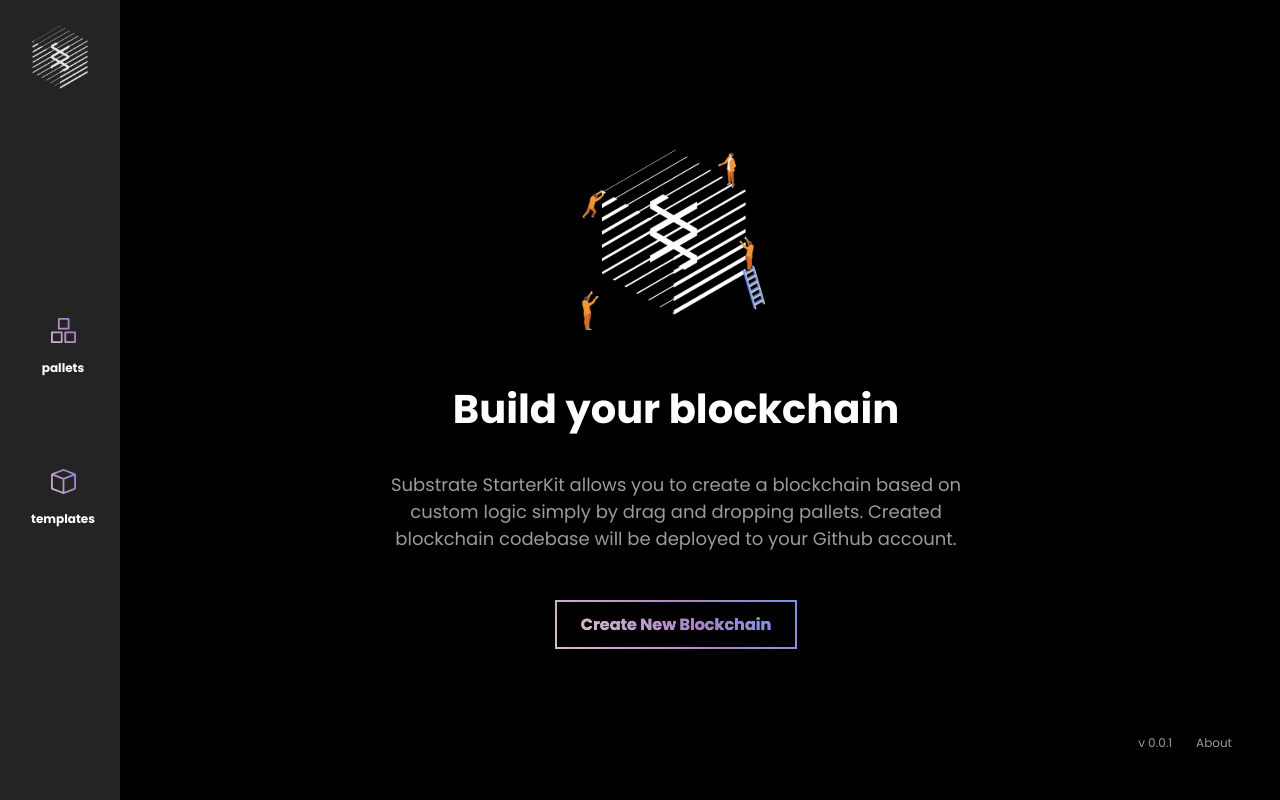
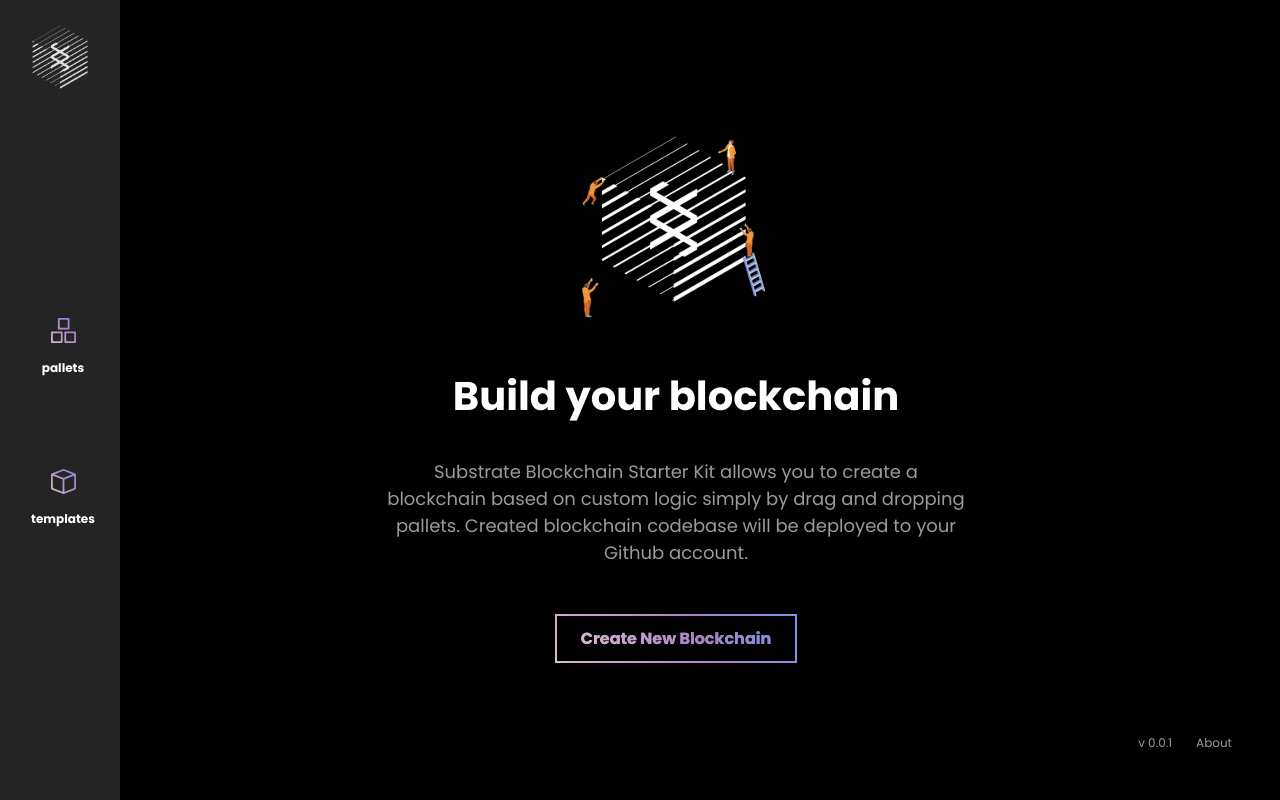
Before and after one commit to MVPWorkshop/substrate-startkit-gui-app, a React (Create React App) app: page /#/workspace in a window 1280 px wide. Built offline with nearby package versions, Linux system fonts and the light colour scheme; no server answers.

Commit message:
Changed app name copy

```diff
--- a/public/index.html
+++ b/public/index.html
@@ -7,7 +7,7 @@
     <meta name="theme-color" content="#000000" />
     <meta
       name="description"
-      content="Substrate Starter Kit GUI is a tool that brings the simplicity of creating a blockchain to another level! Drag and drop pallets to a codebase, and have your customized blockchain deployed in less than a minute!"
+      content="Substrate Blockchain Starter Kit is a tool that brings the simplicity of creating a blockchain to another level! Drag and drop pallets to a codebase, and have your customized blockchain deployed in less than a minute!"
     />
     <link rel="apple-touch-icon" href="%PUBLIC_URL%/logo192.png" />
     <!--
@@ -26,7 +26,7 @@
     -->
     <link href="https://fonts.googleapis.com/css2?family=Poppins:wght@400;500;600;700;800&family=Roboto:wght@100;400;500;700&display=swap&family=Roboto+Mono&display=swap" rel="stylesheet">
 
-    <title>Substrate Startkit</title>
+    <title>Substrate Blockchain Starter Kit</title>
   </head>
   <body>
     <noscript>You need to enable JavaScript to run this app.</noscript>
--- a/src/components/organisms/WorkspaceWelcomeContent/workspaceWelcomeContent.tsx
+++ b/src/components/organisms/WorkspaceWelcomeContent/workspaceWelcomeContent.tsx
@@ -23,7 +23,7 @@ const WorkspaceWelcomeContent: React.FC<IWorkspaceWelcomeContentProps> = (props)
           fontSize={18}
           className='text-center'
         >
-          Substrate StarterKit allows you to create a blockchain based on custom logic simply by drag and dropping pallets.
+          Substrate Blockchain Starter Kit allows you to create a blockchain based on custom logic simply by drag and dropping pallets.
           Created blockchain codebase will be deployed to your Github account.
         </Typography>
       </div>
--- a/src/components/pages/LandingPage/landingPage.tsx
+++ b/src/components/pages/LandingPage/landingPage.tsx
@@ -31,7 +31,7 @@ const LandingPage = () => {
             element='span'
             className='font-weight-bolder'
           >
-            Substrate Starter Kit
+            Substrate Blockchain Starter Kit
           </Typography>
         </Typography>
         <span
```
